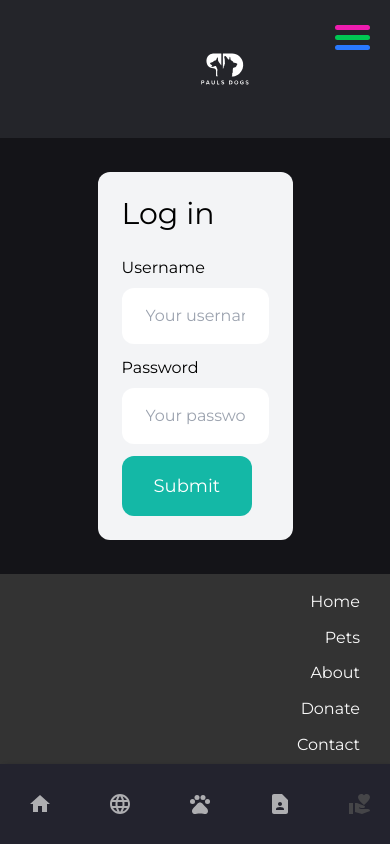
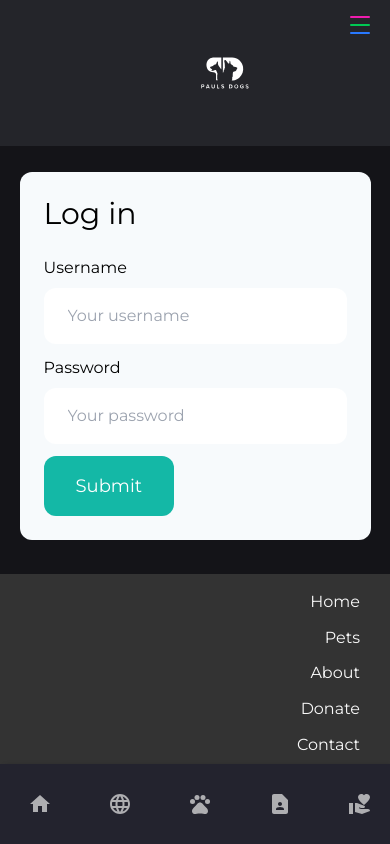
Before and after one commit to GeoffStengel/pauls_dogs, a Django app: page /login/ in a window 390 px wide. Run offline with Django 5.2, Linux system fonts and the light colour scheme; some libraries are stand-ins or nearby versions.

Commit message:
Heroku freshly backedup b005. Fixing mobile view landing page looks better. Hamburger menu fits all the way to iphone5 screen size fine and scrolls nice, made the hamburger buttons a little smaller and thinner. Added new class to login.hnl login_wrapper so could make it more responsive on mobile looks good now functions great as well.

```diff
--- a/core/static/core/css/styles.css
+++ b/core/static/core/css/styles.css
@@ -1136,7 +1134,20 @@ footer {
 
 /*Privacy Page END*/
 /*******************/
-
+/*LOGIN Page START*/
+/*******************/
+.login_wrapper{
+    width: 50%; /* Equivalent to w-1/2 */
+    margin-top: 1.5rem; /* Equivalent to my-6 */
+    margin-bottom: 1.5rem; /* Equivalent to my-6 */
+    margin-left: auto; /* Equivalent to mx-auto */
+    margin-right: auto; /* Equivalent to mx-auto */
+    padding: 1.5rem; /* Equivalent to p-6 */
+    background-color: #f7fafc; /* Equivalent to bg-gray-100 */
+    border-radius: 0.75rem;
+}
+/*LOGIN Page END*/
+/*******************/
 /*******************/
 /*MEDIA QUERIES START*/
 /*******************/
@@ -1190,20 +1201,21 @@ img.logo {
 
 .hamburger {
     cursor: pointer;
-    width: 35px;
-    height: 30px;
+    width: 20px;
+    height: 25px;
   /*  position: relative; */
     margin: 10px;
     position: fixed; /* Use fixed positioning */
     top: 10px; /* Distance from the top */
     right: 10px; /* Distance from the right */
     margin: 10px;
+    margin-top: 0px;
     z-index: 1000;
 }
 
 .bar {
-    height: 5px;
-    margin: 5px 0;
+    height: 2px;
+    margin: 6px 0;
     transition: all 0.3s ease;
     border-radius: 12px;
 }
@@ -1459,8 +1482,37 @@ img.logo {
     display: none;
 }
 }
+
+@media only screen and (max-width: 530px) {
+    .sponsor_statement_in_sponsor_sections{
+        font-size: 18px;
+        font-weight: 600;
+
+        }
+    }
+
+@media only screen and (max-width: 420px) {
+#how_to_sponsor_container{
+    gap: 10px;
+    padding: 1rem;
+}
+.login_wrapper{
+    width: 90%; /* Equivalent to w-1/2 */
+    margin-top: 1rem; /* Equivalent to my-6 */
+    padding: 1.5rem; /* Equivalent to p-6 */
+}
+}
+
+@media only screen and (min-width: 350px) {
+    .sponsor_statement_in_sponsor_sections{
+        gap: .5rem;
+        margin: 0 auto;
+        padding: .5rem;
+    }
+}
+
+
 @media only screen and (max-width: 350px) {
-
 .grid_holding_eight_item_cards{
     display: grid;
     height: auto;
--- a/core/templates/core/base.html
+++ b/core/templates/core/base.html
@@ -113,7 +113,7 @@
 
         <li class="sidebar-item">
             <a class="sidebar-link" href="{{ homepage.donation_button }}">
-                <svg xmlns="http://www.w3.org/2000/svg" enable-background="new 0 0 24 24" height="24px" viewBox="0 0 24 24" width="24px" fill="var(--accent-color)"><g><rect fill="none" height="24" width="24"/></g><g><g><rect height="11" width="4" x="1" y="11"/><path d="M16,3.25C16.65,2.49,17.66,2,18.7,2C20.55,2,22,3.45,22,5.3c0,2.27-2.91,4.9-6,7.7c-3.09-2.81-6-5.44-6-7.7 C10,3.45,11.45,2,13.3,2C14.34,2,15.35,2.49,16,3.25z"/><path d="M20,17h-7l-2.09-0.73l0.33-0.94L13,16h2.82c0.65,0,1.18-0.53,1.18-1.18v0c0-0.49-0.31-0.93-0.77-1.11L8.97,11H7v9.02 L14,22l8.01-3v0C22,17.9,21.11,17,20,17z"/></g></g>
+                <svg xmlns="http://www.w3.org/2000/svg" enable-background="new 0 0 24 24" height="24px" viewBox="0 0 24 24" width="24px" fill="#e8eaed"><g><rect fill="none" height="24" width="24"/></g><g><g><rect height="11" width="4" x="1" y="11"/><path d="M16,3.25C16.65,2.49,17.66,2,18.7,2C20.55,2,22,3.45,22,5.3c0,2.27-2.91,4.9-6,7.7c-3.09-2.81-6-5.44-6-7.7 C10,3.45,11.45,2,13.3,2C14.34,2,15.35,2.49,16,3.25z"/><path d="M20,17h-7l-2.09-0.73l0.33-0.94L13,16h2.82c0.65,0,1.18-0.53,1.18-1.18v0c0-0.49-0.31-0.93-0.77-1.11L8.97,11H7v9.02 L14,22l8.01-3v0C22,17.9,21.11,17,20,17z"/></g></g>
                 </svg>
                 <span class="link-text">Donate</span>
             </a>
--- a/core/templates/core/index.html
+++ b/core/templates/core/index.html
@@ -157,7 +157,7 @@
     <section>
         <div id="how_to_sponsor_container">
             <div class="sponsor_statement_in_sponsor_sections">
-                <h4 class="page_name_h4">How to Sponsor</h4>
+                <h4 class="page_name_h4">How to Sponsor!</h4>
                 <h4 class="page_name_h4">$1 A Day Could Save An Animals Life!</h4>
             </div>
             <div class="how_to_adopt_puppy_grid">
--- a/core/templates/core/login.html
+++ b/core/templates/core/login.html
@@ -5,7 +5,7 @@
 
 {% block content %}
 
-<div class="w-1/2 my-6 mx-auto p-6 bg-gray-100 rounded-xl">
+<div class="login_wrapper ">
     <h1 class="mb-6 text-3xl">Log in</h1>
 
     <form method="post" action=".">
```
Also changed, not shown: other parts of core/static/core/css/styles.css (+30 -14 lines), 1 other file. Lines whose indentation alone changed are shown as unchanged.
